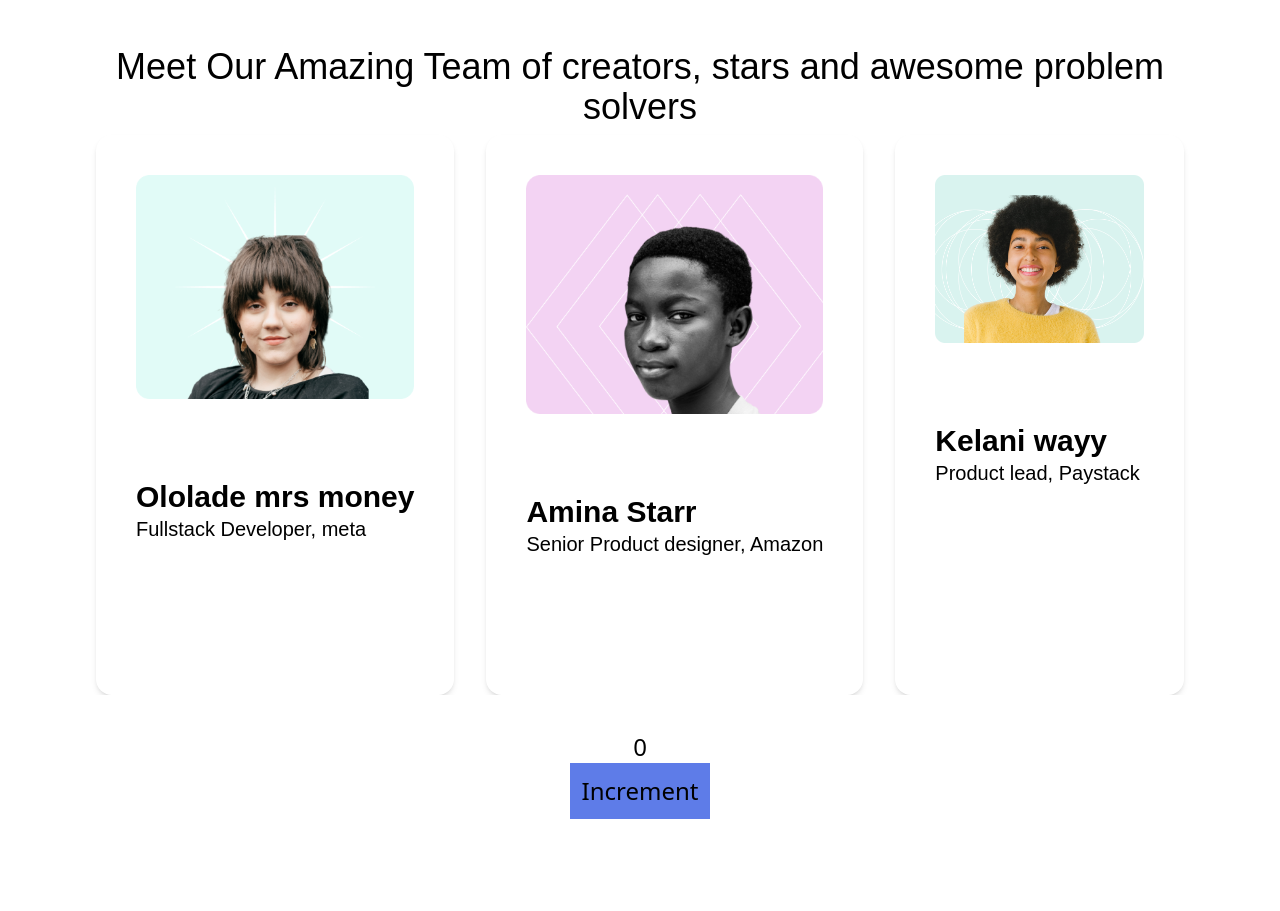
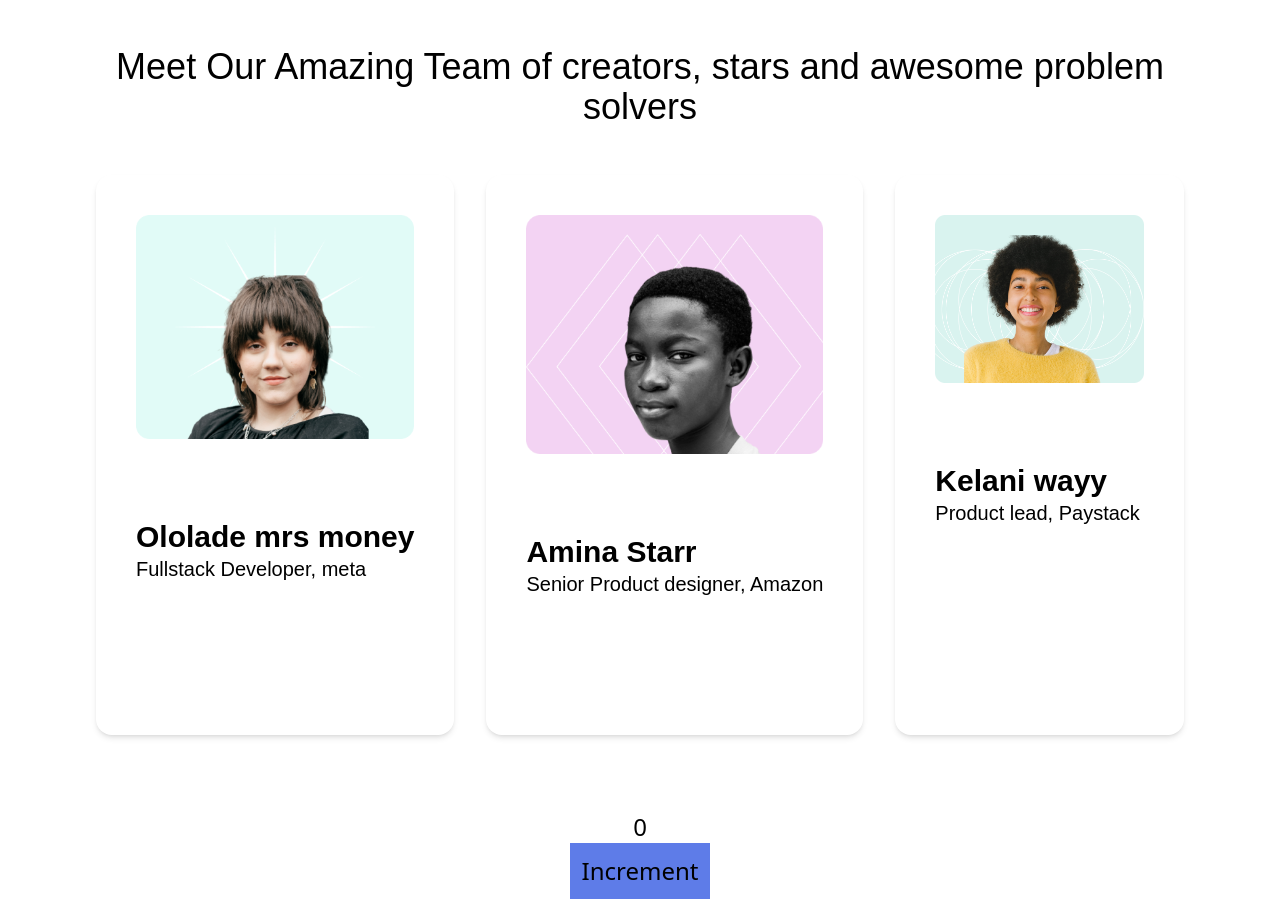
Before and after one commit to oluwatobiiloba/Technoob-Homebase, a React (Create React App) app in the folder Client/: page / in a window 1280 px wide. Shown: the part 2167-3078 px from the top of the page. Before the commit the page ends 2998 px from the top, so only its background shows below. Built offline with nearby package versions, Linux system fonts and the light colour scheme; a web font is replaced by a local one.

Commit message:
my branch

```diff
--- a/Client/src/components/Peoplee.jsx
+++ b/Client/src/components/Peoplee.jsx
@@ -1,5 +1,3 @@
-import React from 'react'
-
 const People = ({ people }) => {
   return (
     <>
--- a/Client/src/components/SectionOne.jsx
+++ b/Client/src/components/SectionOne.jsx
@@ -4,10 +4,10 @@ import img1 from '../img/Annotation 2023-04-15 211703.jpg'
 const SectionOne = () => {
   return (
     <section className='nun flex xl:flex-row flex-col-reverse flex-1 md:px-20 md:py-20 space-x-1 justify-center px-5 xl:text-left text-center'>
-        <div className=' md:mt-28 md:w-[50%]'>
+        <div className=' md:mt-28 lg:w-[50%]'>
             <h2 className=' md:font-bold md:text-6xl font-bold text-[42px] lg:h-[24px] md:my-10'><span className=' text-tblue'>Our </span> <span className=' text-tgreen'>Culture</span> </h2>
             <p className=' md:text-xl text-sm'>Our culture is built around our love of technology. We are a group <br /> of passionate tech enthusiasts who are committed to sharing our knowledge <br /> and expertise with ourselves and the general public. <br /><br /> We value accuracy, integrity, and passion, and we believe that these values are reflected in the content that we produce.</p>
-            <button className='my-6 bg-tblue text-twhite py-[14px] lg:w-[201px] w-[90vw] rounded'>Join the community</button>
+            <button className='my-6 bg-tblue text-twhite py-[14px] lg:w-[201px] md:w-[80vw] w-[90vw] rounded'>Join the community</button>
         </div>
         <div className=' md:mt-10'>
           <img src={img1} alt={"img1"} className=' w-[636px] h-[650] pr-[-10rem]'/>
--- a/Client/src/components/SectionThree.jsx
+++ b/Client/src/components/SectionThree.jsx
@@ -30,7 +30,7 @@ const SectionThree = () => {
     <section className="nun py-6 xl:px-20">
         <h1 className='font-bold text-center lg:text-6xl text-[38px] py-1 lg:h-[24px] lg:my-20 md:my-10'><span className=' text-tgreen'>Meet The </span> <span className=' text-tblue'>Team</span></h1>
         <h4 className=' text-center md:text-4xl text-lg px-5'>Meet Our Amazing Team of creators, stars and awesome problem solvers</h4>
-        <div className="flex justify-between overflow-x-auto whitespace-nowrap">
+        <div className="flex justify-between overflow-x-auto whitespace-nowrap py-10">
             <People people={people} />
         </div>
     </section>
--- a/Client/src/components/SectionTwo.jsx
+++ b/Client/src/components/SectionTwo.jsx
@@ -11,7 +11,7 @@ const SectionTwo = () => {
             <p className='text-sm md:text-xl md:pt-[30px]'>
             We are committed to offer tools and support to make the transition into the tech industry seamless for every tech newbie because we recognize that it can be daunting  to start out in this field. Our promise to you would be to provide thorough and simple-to-understand resources , offer individualized support, foster a warm and inclusive community, and consistently update content to guarantee that everyone has access to the most recent information.
             </p>
-            <button className='my-6 bg-tblue text-twhite py-[14px] lg:w-[201px] w-[90vw] rounded'>Join the community</button>
+            <button className='my-6 bg-tblue text-twhite py-[14px] lg:w-[201px] md:w-[80vw] w-[90vw] rounded'>Join the community</button>
         </div>
     </section>
   )
```
